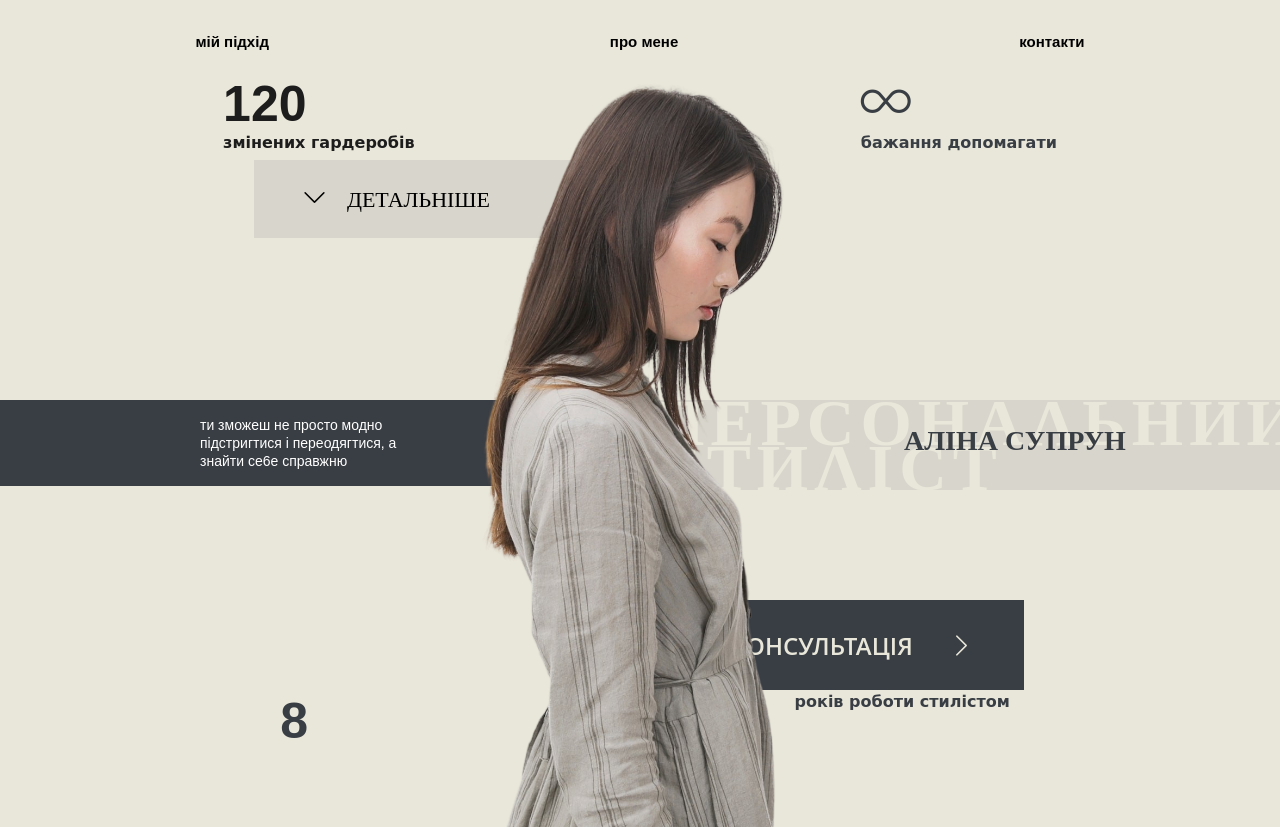
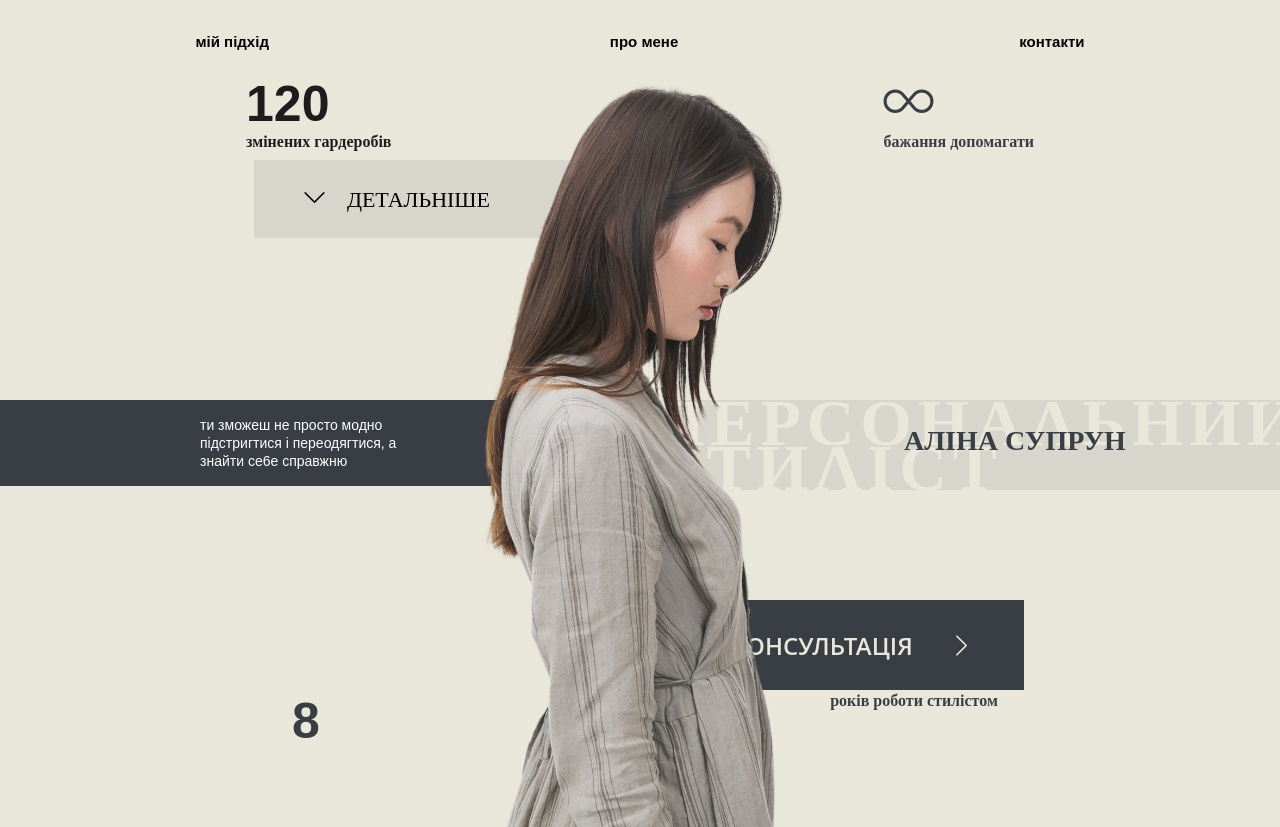
Before and after one commit to taielvillarroel/tp-2, a plain HTML site: page index.html in a window 1280 px wide. Shown: the top 827 px of the page. Drawn offline with nearby package versions, Linux system fonts and the light colour scheme.

Commit message:
arregle estilo

```diff
--- a/style.css
+++ b/style.css
@@ -132,28 +132,25 @@ img{
 .izquierda, .derecha  p {
     text-align: left;
     color: #393e44;
-    font-family: 'Comfortaa', cursive;
     font-weight: 600;
 }
 
 .numero1, .icono3 {
     color: #393e44;
     font-size: 50px;
-    font-family: 'Nunito Sans', sans-serif;
+    font-family:sans-serif;
 }
 
 .numero2 {
     color: rgb(29, 29, 29);
-    font-family: 'Nunito Sans', sans-serif;
+    font-family: sans-serif;
     font-size: 50px;
-
 
 }
 
 
 .medio {
     color: rgb(29, 29, 29);
-    font-family: 'Comfortaa', cursive;
     font-weight: 600;
     text-align: left;
 }
```
